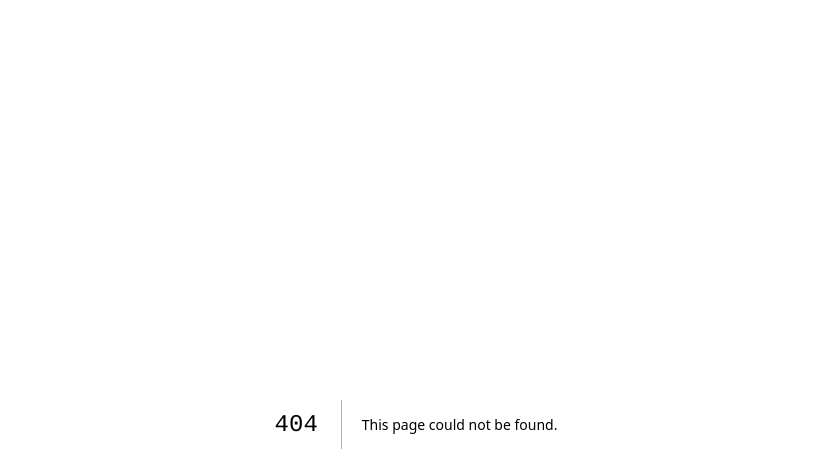
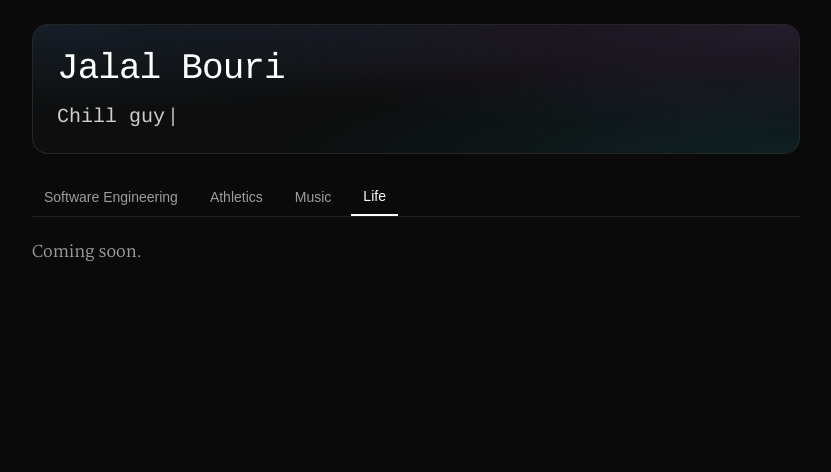
Before and after one commit to jzbouri/personal-website, a Next.js app: page /life in a window 1280 px wide. Before the commit this address had no page. Shown: the top 472 px of the page, without its empty margins (224-1055 px from the left). Built offline with nearby package versions, Linux system fonts and the light colour scheme; a web font is replaced by a local one.

Commit message:
add music and life default pages

```diff
--- a/app/(tabs)/layout.tsx
+++ b/app/(tabs)/layout.tsx
@@ -12,23 +12,47 @@ export default function TabsLayout({
 
   const activeId = useMemo(() => {
     if (pathname.startsWith("/athletics")) return "athletics";
+    if (pathname.startsWith("/music")) return "music";
+    if (pathname.startsWith("/life")) return "life";
     return "software";
   }, [pathname]);
 
-  const subtitle = activeId === "software" ? "Software engineer" : "Athlete";
+  const subtitle = (() => {
+    switch (activeId) {
+      case "software":
+        return "Software engineer";
+      case "athletics":
+        return "Athlete";
+      case "music":
+        return "Music enjoyer";
+      case "life":
+        return "Chill guy";
+      default:
+        return "Software engineer";
+    }
+  })();
 
-  const links = activeId === "software"
-    ? [
-        { label: "GitHub", href: "https://github.com/jzbouri" },
-        { label: "LinkedIn", href: "https://www.linkedin.com/in/jalal-bouri" },
-      ]
-    : [
-        { label: "Strava", href: "https://www.strava.com/athletes/56842043" },
-      ];
+  const links = (() => {
+    switch (activeId) {
+      case "software":
+        return [
+          { label: "GitHub", href: "https://github.com/jzbouri" },
+          { label: "LinkedIn", href: "https://www.linkedin.com/in/jalal-bouri" },
+        ];
+      case "athletics":
+        return [
+          { label: "Strava", href: "https://www.strava.com/athletes/56842043" },
+        ];
+      default:
+        return [];
+    }
+  })();
 
   const items = [
     { id: "software", label: "Software Engineering", href: "/software" },
     { id: "athletics", label: "Athletics", href: "/athletics" },
+    { id: "music", label: "Music", href: "/music" },
+    { id: "life", label: "Life", href: "/life" },
   ];
 
   return (
--- /dev/null
+++ b/app/(tabs)/life/page.tsx
@@ -0,0 +1,9 @@
+"use client";
+
+export default function LifePage() {
+  return (
+    <section className="space-y-3">
+      <p className="text-white/60">Coming soon.</p>
+    </section>
+  );
+}
--- /dev/null
+++ b/app/(tabs)/music/page.tsx
@@ -0,0 +1,9 @@
+"use client";
+
+export default function MusicPage() {
+  return (
+    <section className="space-y-3">
+      <p className="text-white/60">Coming soon.</p>
+    </section>
+  );
+}
```
